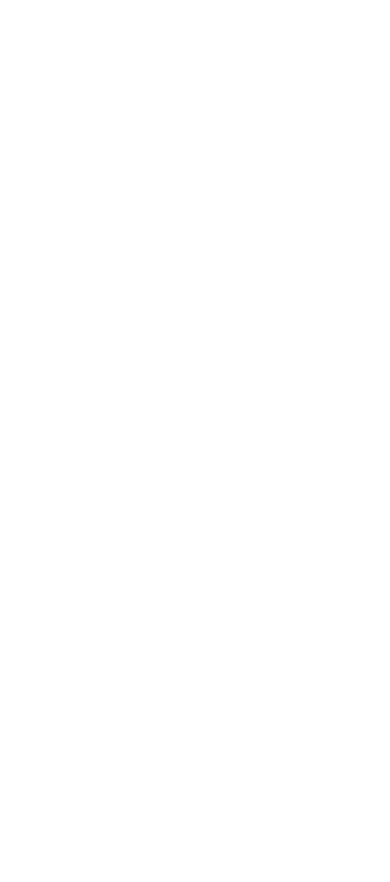
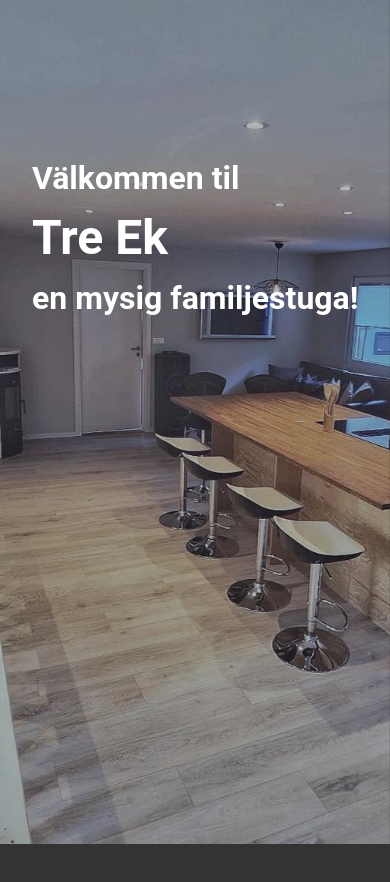
Before and after one commit to DJendryczka/landing-page-template, a plain HTML site: page index.html in a window 390 px wide. Before the commit the page ends 844 px from the top, so only its background shows below. Drawn offline with Linux system fonts and the light colour scheme.

Commit message:
Added splash

```diff
--- a/index.html
+++ b/index.html
@@ -7,6 +7,32 @@
     <link rel="stylesheet" href="style.css">
 </head>
 <body>
+    <nav>
+
+    </nav>
+    <main class="splash">
+        <div class="static-backgroud">
+        </div>
+        <div class="static-backgroud-text">
+            <h2>Välkommen til</h2>
+            <h1>Tre Ek</h1>
+            <h2>en mysig familjestuga!</h2>
+        </div>
+    </main>
+    <section class="about">
+
+    </section>
+    <section class="facilitys">
+
+    </section>
+    <section class="feedback">
+
+    </section>
+    <section class="contact">
+
+    </section>
+    <footer>
+    </footer>
     <script src="script.js"></script>
 </body>
 </html>
--- a/style.css
+++ b/style.css
@@ -8,4 +8,70 @@ html{
 }
 img{
     display: block;
+    width: 100%;
+    height: auto;
+    object-fit: cover;
 }
+body{
+    font-family: 'Roboto', sans-serif;
+    font-size: 16px;
+    line-height: 1.5;
+    color: #fff;
+    background: #333;
+}
+/* Topography */
+h1{
+    font-size: 5rem;
+}
+h2{
+    font-size: 3.5rem;
+}
+h3{
+    font-size: 2rem;
+}
+/* Splash */
+.splash{
+    height: 100dvh;
+}
+.static-backgroud{
+    position: fixed;
+    top: 0;
+    bottom: 0;
+    left: 0;
+    right: 0;
+    z-index: -1;
+    height: 100svh;
+    background-image: url(images/te-ek.jpg);
+    background-size: cover;
+    background-position: center;
+}
+.static-backgroud-text{
+    position: relative;
+    color: #fff;
+    height: 100dvh;
+    display: flex;
+    flex-direction: column;
+    align-items: flex-start;
+    justify-content: center;
+    padding-bottom: 17rem;
+    padding-left: 9rem;
+}
+@media screen and (max-width: 768px){
+    h1{
+        font-size: 3rem;
+    }
+    h2{
+        font-size: 2rem;
+    }
+    .static-backgroud-text{
+        padding-left: 2rem;
+        padding-bottom: 23rem;
+    }
+
+}
+
+/* About */
+.about{
+    height: 100dvh;
+    background-color: #333;
+}
```
Also changed, not shown: images/te-ek.jpg (added).
